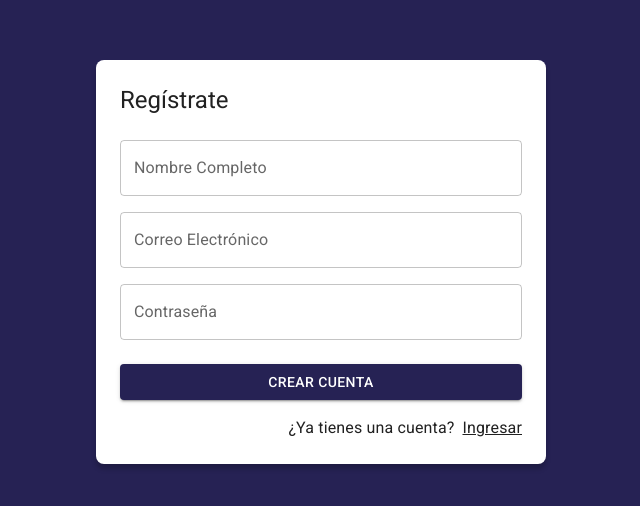
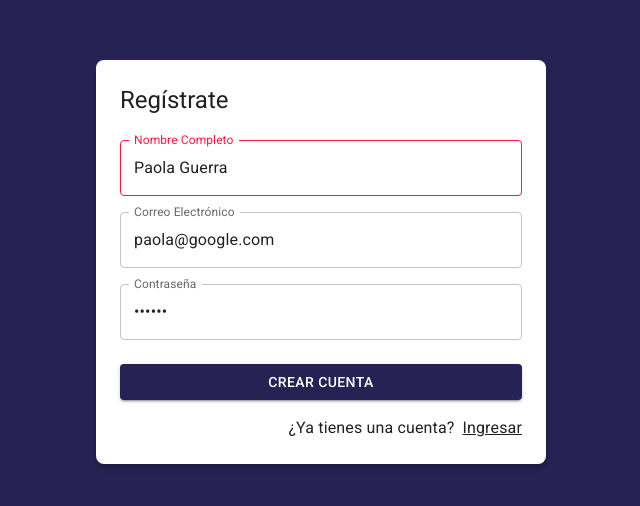
Before and after one commit to paolaguerra/journal-app, a React (Create React App) app: page /auth/register in a window 1280 px wide. Shown: the part 138-644 px from the top of the page, without its empty margins (319-959 px from the left). Built offline with nearby package versions, Linux system fonts and the light colour scheme.

Commit message:
Login Page

```diff
--- a/src/auth/pages/LoginPage.jsx
+++ b/src/auth/pages/LoginPage.jsx
@@ -1,6 +1,7 @@
 import { Google } from "@mui/icons-material";
 import { Button, Grid, Link, TextField, Typography } from "@mui/material";
-import { useDispatch } from "react-redux";
+import { useMemo } from "react";
+import { useDispatch, useSelector } from "react-redux";
 import { Link as RouterLink } from "react-router-dom";
 import { useForm } from "../../hooks/useForm";
 import { checkingAuthentication, startGoogleSignIn } from "../../store/auth/thunks";
@@ -8,14 +9,19 @@ import { AuthLayout } from "../layout/AuthLayout";
 
 export const LoginPage = () => {
 
+  const {status} = useSelector( state => state.auth );
+
   const dispatch = useDispatch();
   const { email, password, onInputChange } = useForm({
     email: "paola@google.com",
     password: "123456",
   });
 
+  const isAuthenticating = useMemo( () => status === 'checking', [status] );
+
   const onSubmit = (event) => {
     event.preventDefault();
+
     console.log({ email, password });
     dispatch(checkingAuthentication() );
   };
@@ -54,12 +60,20 @@ export const LoginPage = () => {
 
           <Grid container spacing={2} sx={{ mb: 2, mt: 1 }}>
             <Grid item xs={12} sm={6}>
-              <Button type="submit" variant="contained" fullWidth>
+              <Button
+              disabled={isAuthenticating}
+              type="submit"
+              variant="contained"
+              fullWidth>
                 Login
               </Button>
             </Grid>
             <Grid item xs={12} sm={6}>
-              <Button variant="contained" fullWidth onClick={ onGoogleSignIn }>
+              <Button
+              disabled={isAuthenticating}
+              variant="contained"
+              fullWidth
+              onClick={ onGoogleSignIn }>
                 <Google />
                 <Typography sx={{ ml: 1 }}>Google</Typography>
               </Button>
--- a/src/auth/pages/RegisterPage.jsx
+++ b/src/auth/pages/RegisterPage.jsx
@@ -1,18 +1,48 @@
 import { Button, Grid, Link, TextField, Typography } from "@mui/material";
 import { Link as RouterLink } from "react-router-dom";
+import { useForm } from "../../hooks/useForm";
 import { AuthLayout } from "../layout/AuthLayout";
 
+const formData = {
+  email: 'paola@google.com',
+  password: '123456',
+  displayName: 'Paola Guerra'
+}
+
+const formValidations = {
+  email: [ (value) => value.includes('@'), 'El correo que ingresó es incorrecto'],
+  password: [ (value) => value.length >= 6, 'La password debe contener más de 6 caracteres'],
+  displayName: [ (value) => value.length >= 1, 'El nombre es obligatorio']
+}
+
 export const RegisterPage = () => {
+
+  const {
+    formState, displayName, email, password, onInputChange,
+    isFormValid, displaynameValid, emailValid, passwordValid,
+  } = useForm(formData, formValidations );
+
+  const onSubmit = (event) => {
+    event.preventDefault();
+    console.log(formState);
+  }
+
   return (
     <AuthLayout title="Regístrate">
-      <form>
+      <form onSubmit={ onSubmit }>
         <Grid container>
+
           <Grid item xs={12} sx={{ mt: 2 }}>
             <TextField
               label="Nombre Completo"
               type="text"
               placeholder="Nombre"
               fullWidth
+              name="displayName"
+              value={displayName}
+              onChange={onInputChange}
+              error={!displaynameValid}
+              helperText={displaynameValid}
             />
           </Grid>
           <Grid item xs={12} sx={{ mt: 2 }}>
@@ -21,6 +51,9 @@ export const RegisterPage = () => {
               type="email"
               placeholder="correo@google.com"
               fullWidth
+              name="email"
+              value={email}
+              onChange={onInputChange}
             />
           </Grid>
           <Grid item xs={12} sx={{ mt: 2 }}>
@@ -29,12 +62,19 @@ export const RegisterPage = () => {
               type="password"
               placeholder="Contraseña"
               fullWidth
+              name="password"
+              value={password}
+              onChange={onInputChange}
             />
           </Grid>
 
           <Grid container spacing={2} sx={{ mb: 2, mt: 1 }}>
             <Grid item xs={12}>
-              <Button variant="contained" fullWidth>
+              <Button
+              type="submit"
+              variant="contained"
+              fullWidth
+              >
                 Crear Cuenta
               </Button>
             </Grid>
--- a/src/hooks/useForm.js
+++ b/src/hooks/useForm.js
@@ -1,8 +1,14 @@
-import { useState } from 'react';
+import { useEffect, useState } from 'react';
 
-export const useForm = ( initialForm = {} ) => {
+export const useForm = ( initialForm = {}, formValidations = {} ) => {
 
     const [ formState, setFormState ] = useState( initialForm );
+    const [formValidation, setFormValidation] = useState({});
+
+    useEffect(() => {
+        createValidators();
+    }, [formState])
+
 
     const onInputChange = ({ target }) => {
         const { name, value } = target;
@@ -16,10 +22,27 @@ export const useForm = ( initialForm = {} ) => {
         setFormState( initialForm );
     }
 
+    const createValidators = () => {
+
+        const formCheckedValues = {};
+
+        for (const formField of Object.keys(formValidations )) {
+            const [ fn, errorMessage = 'Este campo es requerido' ] = formValidations[formField];
+
+            formCheckedValues[`${formField}Valid`] = fn( formState[formField] ) ? null : errorMessage;
+
+        }
+
+        setFormValidation( formCheckedValues );
+        console.log(formCheckedValues)
+
+    }
+
     return {
         ...formState,
         formState,
         onInputChange,
         onResetForm,
+        ...formValidation,
     }
 }
--- a/src/store/auth/authSlice.js
+++ b/src/store/auth/authSlice.js
@@ -11,11 +11,22 @@ export const authSlice = createSlice({
         errorMessage: null,
     },
     reducers: {
-       login: (state, action) => {
+       login: (state, {payload}) => {
+        state.status = 'authenticated'; //checking, not-authenticated, authenticated
+        state.uid = payload.uid;
+        state.email = payload.email;
+        state.displayName = payload.displayName;
+        state.photoURL = payload.photoURL;
+        state.errorMessage = null;
 
        },
-       logout: (state, payload) => {
-
+       logout: (state, {payload}) => {
+        state.status = 'not-authenticated'; //checking, not-authenticated, authenticated
+        state.uid = null;
+        state.email = null;
+        state.displayName = null;
+        state.photoURL = null;
+        state.errorMessage = payload.errorMessage;
        },
        checkingCredentials: (state) => {
             state.status = 'checking';
--- a/src/store/auth/thunks.js
+++ b/src/store/auth/thunks.js
@@ -1,8 +1,9 @@
 import { singInWithGoogle } from "../../firebase/providers";
-import { checkingCredentials } from "./authSlice";
+import { checkingCredentials, login, logout } from "./authSlice";
 
 export const checkingAuthentication = (email, Password) => {
   return async (dispatch) => {
+
     dispatch(checkingCredentials());
   };
 };
@@ -13,7 +14,8 @@ export const startGoogleSignIn = () => {
     dispatch(checkingCredentials());
 
     const result = await singInWithGoogle();
-    console.log({result});
+    if ( !result.ok ) return dispatch (logout(result.errorMessage) );
 
+    dispatch(login(result))
   };
 };
```
